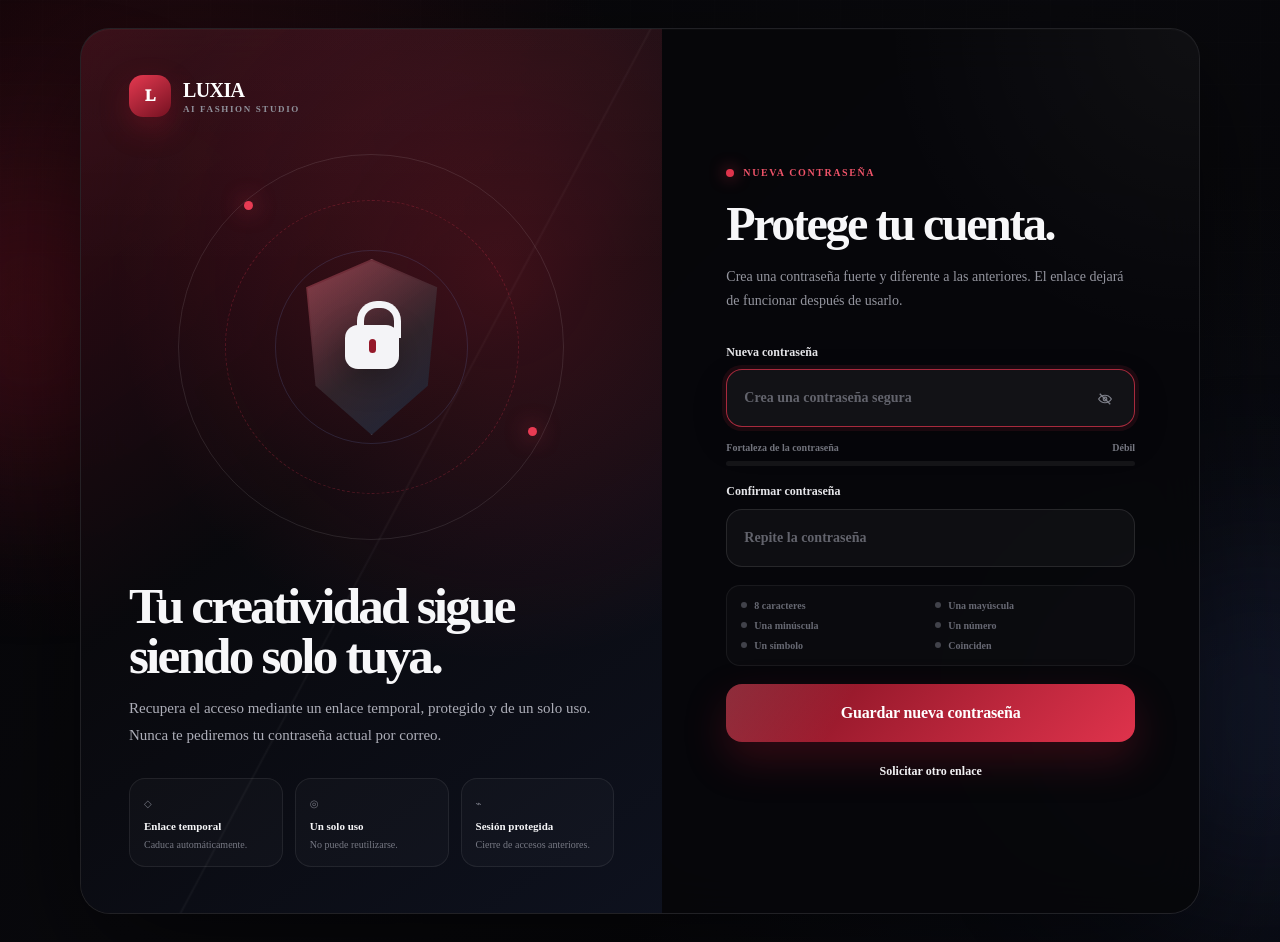
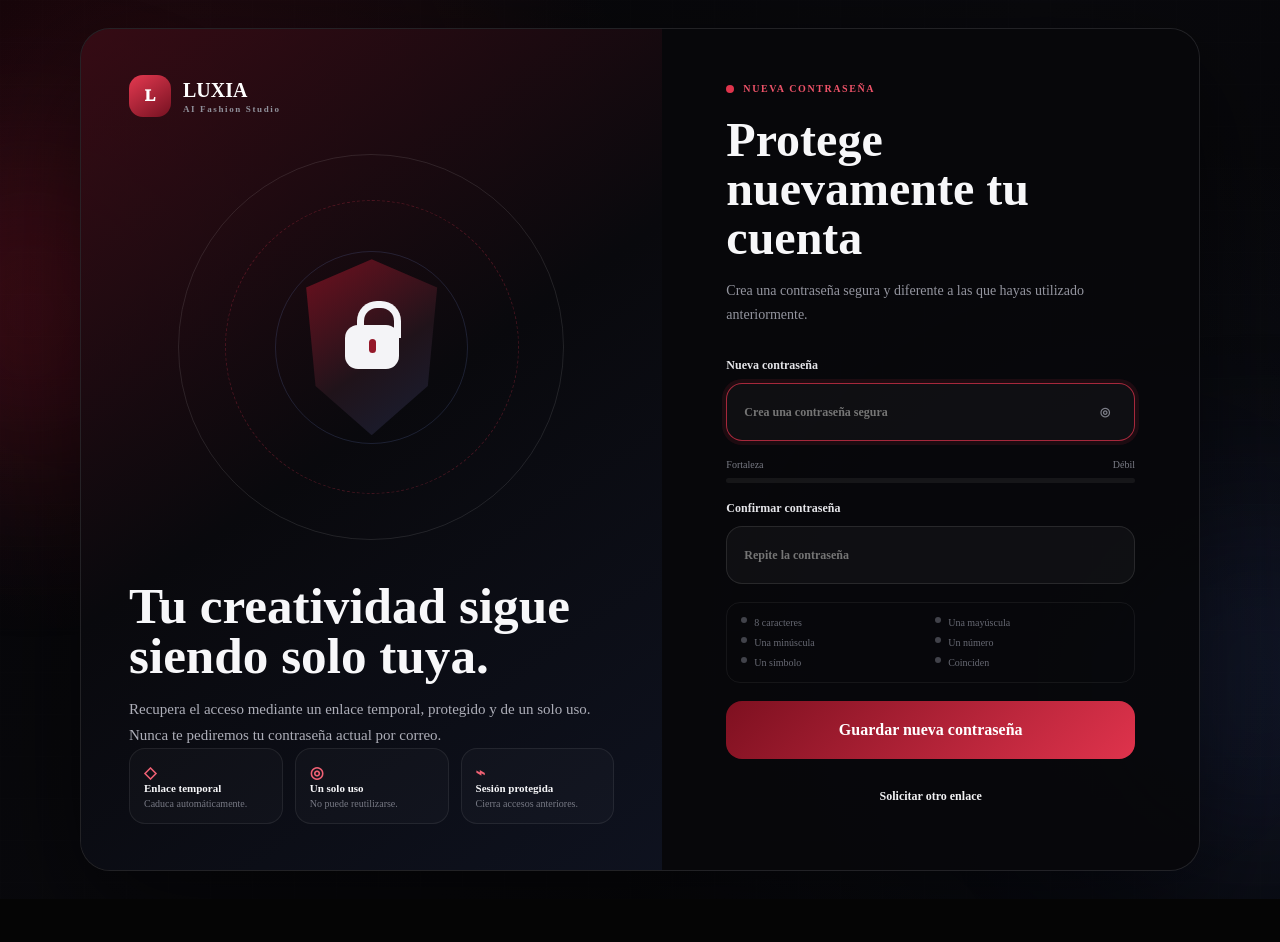
Before and after one commit to Frankolvdev/tryon_appweb, a Next.js app: page /reset-password in a window 1280 px wide. After the commit the page ends 899 px from the top, so only its background shows below. Built offline with nearby package versions, Linux system fonts and the light colour scheme.

Commit message:
feat: redesign password recovery experience

```diff
--- a/src/app/(auth)/forgot-password/page.tsx
+++ b/src/app/(auth)/forgot-password/page.tsx
@@ -4,9 +4,9 @@ import { PasswordRecoveryLayout } from "@/components/auth/password-recovery-layo
 export default function ForgotPasswordPage() {
   return (
     <PasswordRecoveryLayout
-      eyebrow="Recuperación segura"
-      title="Vuelve a entrar."
-      description="Escribe el correo asociado a tu cuenta. Te enviaremos un enlace privado para crear una nueva contraseña."
+      eyebrow="RECUPERACIÓN DE ACCESO"
+      title="Recupera tu cuenta"
+      description="Escribe el correo asociado a tu cuenta y te enviaremos un enlace seguro para crear una nueva contraseña."
     >
       <ForgotPasswordForm />
     </PasswordRecoveryLayout>
--- a/src/app/(auth)/reset-password/page.tsx
+++ b/src/app/(auth)/reset-password/page.tsx
@@ -10,12 +10,12 @@ export default async function ResetPasswordPage({
 
   return (
     <PasswordRecoveryLayout
-      eyebrow="Nueva contraseña"
-      title="Protege tu cuenta."
-      description="Crea una contraseña fuerte y diferente a las anteriores. El enlace dejará de funcionar después de usarlo."
+      eyebrow="NUEVA CONTRASEÑA"
+      title="Protege nuevamente tu cuenta"
+      description="Crea una contraseña segura y diferente a las que hayas utilizado anteriormente."
     >
       <ResetPasswordForm
-        email={params.email ?? ""}
+        email={(params.email ?? "").trim().toLowerCase()}
         token={params.token}
         otp={params.otp}
       />
--- a/src/components/auth/password-recovery-layout.tsx
+++ b/src/components/auth/password-recovery-layout.tsx
@@ -2,15 +2,13 @@ import Link from "next/link";
 import type { ReactNode } from "react";
 import styles from "./password-recovery.module.css";
 
-function ShieldVisual() {
+function SecurityVisual() {
   return (
     <div className={styles.visual} aria-hidden="true">
       <div className={styles.ring} />
       <div className={styles.ringTwo} />
       <div className={styles.ringThree} />
-      <div className={styles.shield}>
-        <div className={styles.lock} />
-      </div>
+      <div className={styles.shield}><div className={styles.lock} /></div>
     </div>
   );
 }
@@ -30,58 +28,42 @@ export function PasswordRecoveryLayout({
     <main className={styles.page}>
       <div className={styles.orbOne} />
       <div className={styles.orbTwo} />
-
       <section className={styles.shell}>
         <aside className={styles.brandSide}>
-          <div className={styles.brandTop}>
-            <Link className={styles.brand} href="/">
+          <Link href="/login" className={styles.brand}>
             <span className={styles.brandMark}>L</span>
             <span>
               <span className={styles.brandName}>LUXIA</span>
               <span className={styles.brandSub}>AI Fashion Studio</span>
             </span>
           </Link>
-          </div>
 
+          <div>
+            <SecurityVisual />
             <div className={styles.brandContent}>
-            <ShieldVisual />
               <h2>Tu creatividad sigue siendo solo tuya.</h2>
               <p>
-              Recupera el acceso mediante un enlace temporal, protegido y de un solo uso.
-              Nunca te pediremos tu contraseña actual por correo.
+                Recupera el acceso mediante un enlace temporal, protegido y de
+                un solo uso. Nunca te pediremos tu contraseña actual por correo.
               </p>
+            </div>
           </div>
 
           <div className={styles.trustRow}>
-            <div className={styles.trustItem}>
-              <span className={styles.trustIcon}>◇</span>
-              <strong>Enlace temporal</strong>
-              <span>Caduca automáticamente.</span>
-            </div>
-            <div className={styles.trustItem}>
-              <span className={styles.trustIcon}>◎</span>
-              <strong>Un solo uso</strong>
-              <span>No puede reutilizarse.</span>
-            </div>
-            <div className={styles.trustItem}>
-              <span className={styles.trustIcon}>⌁</span>
-              <strong>Sesión protegida</strong>
-              <span>Cierre de accesos anteriores.</span>
-            </div>
+            <div className={styles.trustItem}><b>◇</b><strong>Enlace temporal</strong><span>Caduca automáticamente.</span></div>
+            <div className={styles.trustItem}><b>◎</b><strong>Un solo uso</strong><span>No puede reutilizarse.</span></div>
+            <div className={styles.trustItem}><b>⌁</b><strong>Sesión protegida</strong><span>Cierra accesos anteriores.</span></div>
           </div>
         </aside>
 
-        <div className={styles.formSide}>
+        <section className={styles.formSide}>
           <div className={styles.formInner}>
-            <div className={styles.step}>
-              <span className={styles.stepDot} />
-              {eyebrow}
-            </div>
+            <div className={styles.step}><span className={styles.stepDot} />{eyebrow}</div>
             <h1 className={styles.title}>{title}</h1>
             <p className={styles.description}>{description}</p>
             {children}
           </div>
-        </div>
+        </section>
       </section>
     </main>
   );
--- a/src/components/auth/reset-password-form.tsx
+++ b/src/components/auth/reset-password-form.tsx
@@ -4,16 +4,6 @@ import Link from "next/link";
 import { FormEvent, useMemo, useState } from "react";
 import { confirmPasswordRecovery } from "@/lib/password-recovery-api";
 import styles from "./password-recovery.module.css";
-
-function EyeIcon({ open }: { open: boolean }) {
-  return (
-    <svg width="18" height="18" viewBox="0 0 24 24" fill="none" aria-hidden="true">
-      <path d="M3.5 12s3-5 8.5-5 8.5 5 8.5 5-3 5-8.5 5-8.5-5-8.5-5Z" stroke="currentColor" strokeWidth="1.6" />
-      <circle cx="12" cy="12" r="2.4" stroke="currentColor" strokeWidth="1.6" />
-      {!open ? <path d="m5 5 14 14" stroke="currentColor" strokeWidth="1.7" /> : null}
-    </svg>
-  );
-}
 
 export function ResetPasswordForm({
   email,
@@ -42,20 +32,14 @@ export function ResetPasswordForm({
 
   const passed = Object.values(rules).filter(Boolean).length;
   const strength = Math.round((passed / 6) * 100);
-  const strengthLabel =
-    strength >= 100 ? "Excelente" :
-    strength >= 67 ? "Buena" :
-    strength >= 34 ? "Media" : "Débil";
 
-  async function submit(event: FormEvent<HTMLFormElement>) {
+  async function submit(event: FormEvent) {
     event.preventDefault();
     setError("");
-
     if (!email || (!token && !otp)) {
-      setError("El enlace está incompleto o no es válido. Solicita uno nuevo.");
+      setError("El enlace está incompleto o ya no es válido. Solicita uno nuevo.");
       return;
     }
-
     if (!Object.values(rules).every(Boolean)) {
       setError("Completa todos los requisitos antes de continuar.");
       return;
@@ -63,12 +47,7 @@ export function ResetPasswordForm({
 
     setLoading(true);
     try {
-      await confirmPasswordRecovery({
-        email,
-        token,
-        otp,
-        newPassword: password,
-      });
+      await confirmPasswordRecovery({ email, token, otp, newPassword: password });
       setCompleted(true);
     } catch (reason) {
       setError(reason instanceof Error ? reason.message : "El enlace no es válido o ya expiró.");
@@ -80,23 +59,19 @@ export function ResetPasswordForm({
   if (completed) {
     return (
       <div className={styles.successState}>
-        <div className={styles.successMark}>
-          <svg width="34" height="34" viewBox="0 0 24 24" fill="none" aria-hidden="true">
-            <path d="m6.5 12.5 3.4 3.4L18 7.8" stroke="currentColor" strokeWidth="2.2" strokeLinecap="round" strokeLinejoin="round" />
-          </svg>
-        </div>
+        <div className={styles.successMark}>✓</div>
         <h3>Contraseña actualizada</h3>
-        <p>
-          Tu cuenta vuelve a estar protegida. Ya puedes iniciar sesión con tu nueva contraseña.
-        </p>
+        <p>Tu cuenta vuelve a estar protegida. Ya puedes iniciar sesión con tu nueva contraseña.</p>
         <div className={styles.actions}>
           <Link className={`${styles.button} ${styles.buttonLink}`} href="/login">
-            Ir al inicio de sesión
+            Iniciar sesión
           </Link>
         </div>
       </div>
     );
   }
+
+  const ruleClass = (ok: boolean) => `${styles.rule} ${ok ? styles.ruleOk : ""}`;
 
   return (
     <form className={styles.form} onSubmit={submit}>
@@ -112,21 +87,15 @@ export function ResetPasswordForm({
             placeholder="Crea una contraseña segura"
             autoFocus
           />
-          <button
-            className={styles.eye}
-            type="button"
-            onClick={() => setShow((value) => !value)}
-            aria-label={show ? "Ocultar contraseña" : "Mostrar contraseña"}
-          >
-            <EyeIcon open={show} />
+          <button type="button" className={styles.eye} onClick={() => setShow((value) => !value)}>
+            {show ? "◉" : "◎"}
           </button>
         </span>
       </label>
 
       <div className={styles.strength}>
         <div className={styles.strengthTop}>
-          <span>Fortaleza de la contraseña</span>
-          <span>{strengthLabel}</span>
+          <span>Fortaleza</span><span>{strength === 100 ? "Excelente" : strength >= 67 ? "Buena" : strength >= 34 ? "Media" : "Débil"}</span>
         </div>
         <div className={styles.strengthTrack}>
           <div className={styles.strengthFill} style={{ width: `${strength}%` }} />
@@ -148,23 +117,21 @@ export function ResetPasswordForm({
       </label>
 
       <div className={styles.requirements}>
-        <span className={`${styles.rule} ${rules.length ? styles.ruleOk : ""}`}>8 caracteres</span>
-        <span className={`${styles.rule} ${rules.upper ? styles.ruleOk : ""}`}>Una mayúscula</span>
-        <span className={`${styles.rule} ${rules.lower ? styles.ruleOk : ""}`}>Una minúscula</span>
-        <span className={`${styles.rule} ${rules.number ? styles.ruleOk : ""}`}>Un número</span>
-        <span className={`${styles.rule} ${rules.symbol ? styles.ruleOk : ""}`}>Un símbolo</span>
-        <span className={`${styles.rule} ${rules.match ? styles.ruleOk : ""}`}>Coinciden</span>
+        <span className={ruleClass(rules.length)}>8 caracteres</span>
+        <span className={ruleClass(rules.upper)}>Una mayúscula</span>
+        <span className={ruleClass(rules.lower)}>Una minúscula</span>
+        <span className={ruleClass(rules.number)}>Un número</span>
+        <span className={ruleClass(rules.symbol)}>Un símbolo</span>
+        <span className={ruleClass(rules.match)}>Coinciden</span>
       </div>
 
-      {error ? <div className={styles.error} role="alert">{error}</div> : null}
+      {error ? <div className={styles.error}>{error}</div> : null}
 
-      <button className={styles.button} type="submit" disabled={loading}>
+      <button className={styles.button} disabled={loading}>
         {loading ? "Actualizando protección…" : "Guardar nueva contraseña"}
       </button>
 
-      <p className={styles.secondary}>
-        <Link href="/forgot-password">Solicitar otro enlace</Link>
-      </p>
+      <p className={styles.secondary}><Link href="/forgot-password">Solicitar otro enlace</Link></p>
     </form>
   );
 }
```
Also changed, not shown: src/components/auth/forgot-password-form.tsx (+42 -45 lines), src/components/auth/password-recovery.module.css, 2 other files (tests, documents, lock files or other folders). Lines whose indentation alone changed are shown as unchanged.
